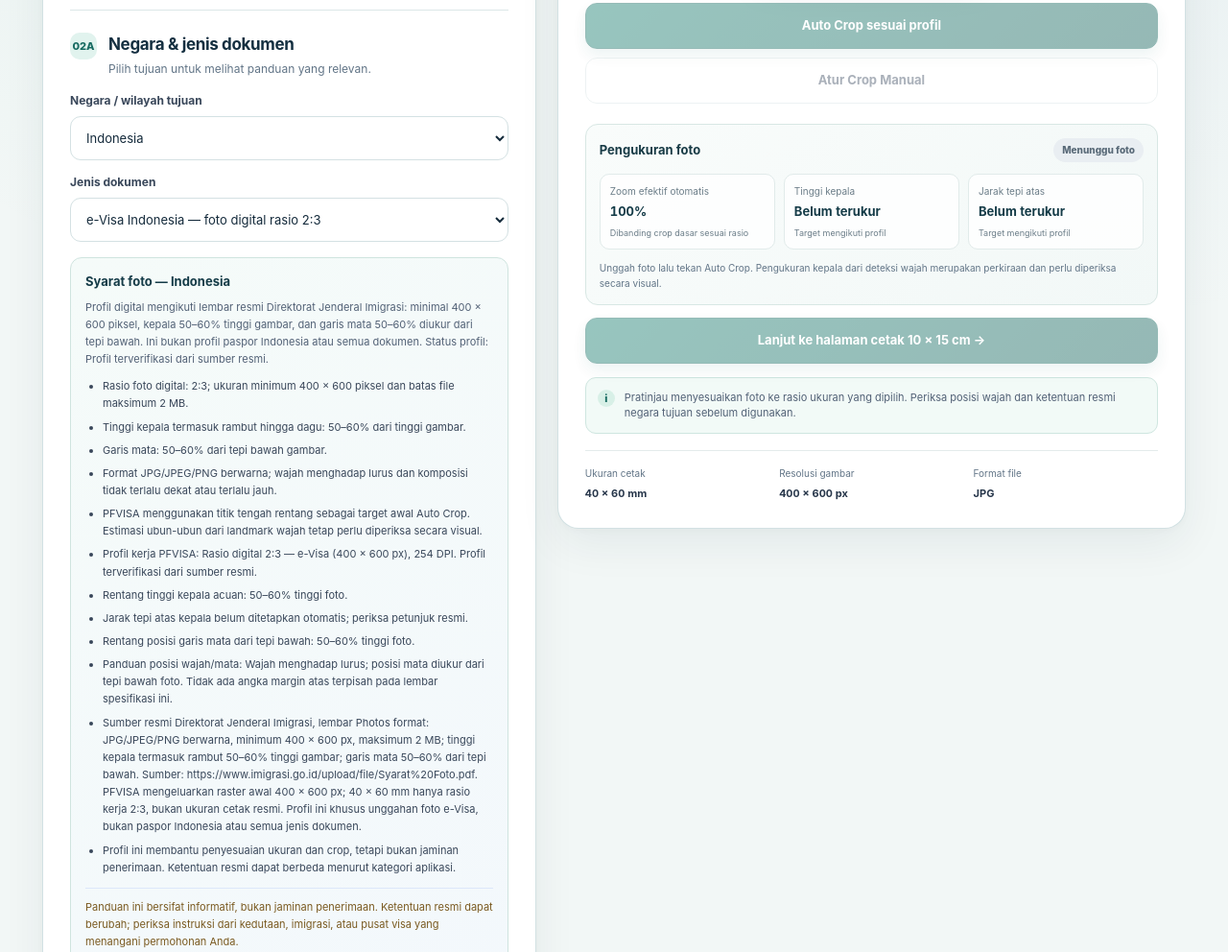
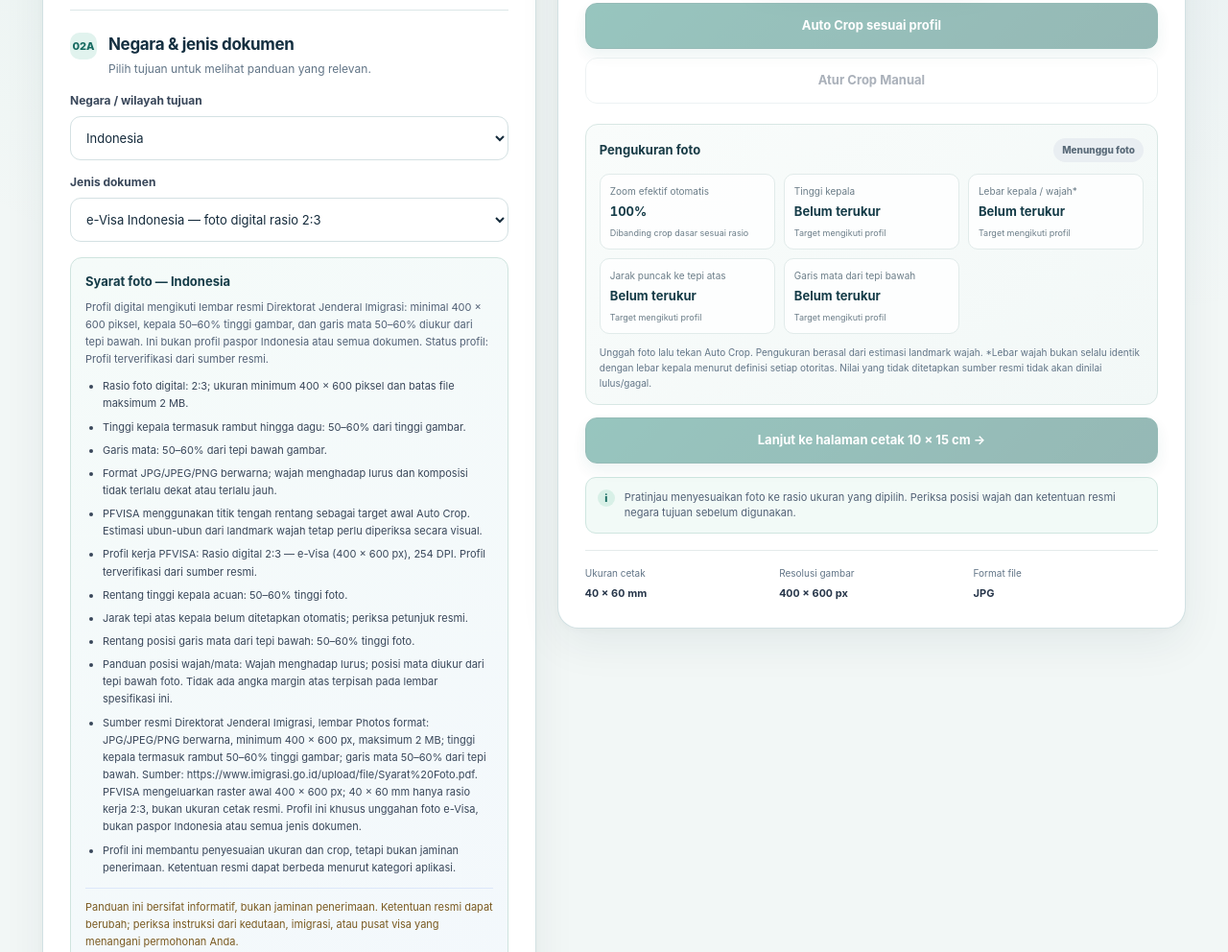
Before and after one commit to dickv940-star/PFVISA-appDG, a plain HTML site: page index.html in a window 1280 px wide. Shown: the part 903-1895 px from the top of the page at 96% size. Drawn offline with Linux system fonts and the light colour scheme.

Commit message:
Show biometric measurements in crop editor

```diff
--- a/index.html
+++ b/index.html
@@ -181,9 +181,11 @@
             <div class="measurement-grid">
               <div><span>Zoom efektif otomatis</span><strong id="metric-zoom">100%</strong><small>Dibanding crop dasar sesuai rasio</small></div>
               <div><span>Tinggi kepala</span><strong id="metric-head">Belum terukur</strong><small id="metric-head-target">Target mengikuti profil</small></div>
-              <div><span>Jarak tepi atas</span><strong id="metric-top">Belum terukur</strong><small id="metric-top-target">Target mengikuti profil</small></div>
+              <div><span>Lebar kepala / wajah*</span><strong id="metric-head-width">Belum terukur</strong><small id="metric-head-width-target">Target mengikuti profil</small></div>
+              <div><span>Jarak puncak ke tepi atas</span><strong id="metric-top">Belum terukur</strong><small id="metric-top-target">Target mengikuti profil</small></div>
+              <div><span>Garis mata dari tepi bawah</span><strong id="metric-eye-line">Belum terukur</strong><small id="metric-eye-line-target">Target mengikuti profil</small></div>
             </div>
-            <p id="measurement-note" class="measurement-note">Unggah foto lalu tekan Auto Crop. Pengukuran kepala dari deteksi wajah merupakan perkiraan dan perlu diperiksa secara visual.</p>
+            <p id="measurement-note" class="measurement-note">Unggah foto lalu tekan Auto Crop. Pengukuran berasal dari estimasi landmark wajah. *Lebar wajah bukan selalu identik dengan lebar kepala menurut definisi setiap otoritas. Nilai yang tidak ditetapkan sumber resmi tidak akan dinilai lulus/gagal.</p>
           </section>
         </div>
         <div class="preview-note">
```
